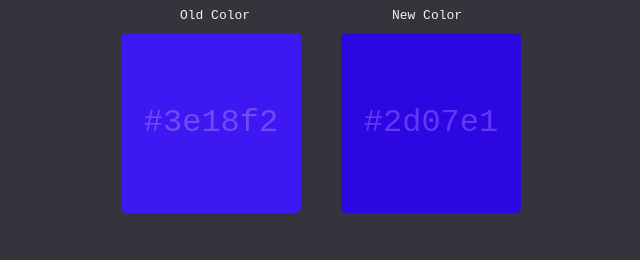
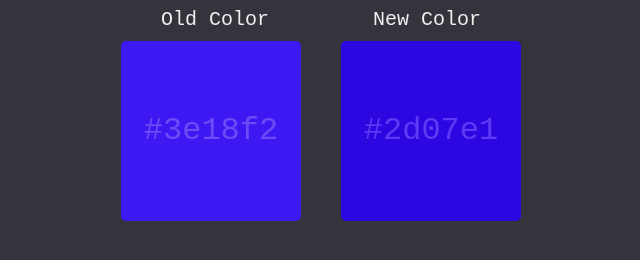
Before and after one commit to zalmanlew/hex-shade-gen, a website: page demo/index.html in a window 1280 px wide. Shown: the whole page, without its empty margins (319-959 px from the left). Drawn offline with Linux system fonts and the light colour scheme.

Commit message:
Update style.css

```diff
--- a/demo/style.css
+++ b/demo/style.css
@@ -46,3 +46,7 @@ body {
   background-color: #0069ee;
   color: #339cff;
 }
+
+label {
+  font-size: 20px;
+}
```
